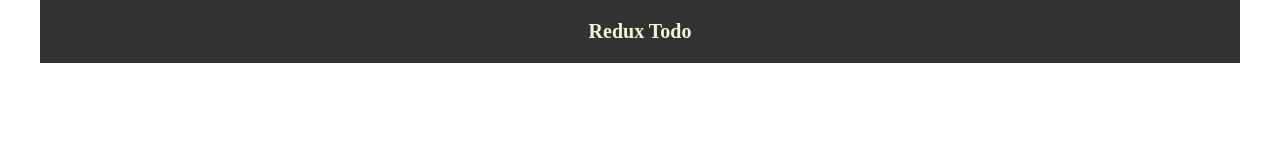
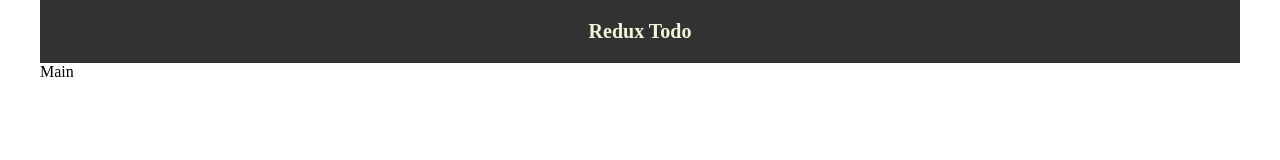
Before and after one commit to lickoneyou/ReduxTodo, a React (Create React App) app: page / in a window 1280 px wide. Shown: the top 160 px of the page. Built offline with nearby package versions, Linux system fonts and the light colour scheme.

Commit message:
add main

```diff
--- a/src/App.js
+++ b/src/App.js
@@ -1,10 +1,12 @@
 import "./App.css";
 import Header from "./components/Header/Header";
+import Main from "./components/Main/Main";
 
 function App() {
   return (
     <>
       <Header />
+      <Main />
     </>
   );
 }
--- /dev/null
+++ b/src/components/Main/Main.jsx
@@ -0,0 +1,7 @@
+import React from "react";
+
+const Main = () => {
+  return <main>Main</main>;
+};
+
+export default Main;
```
